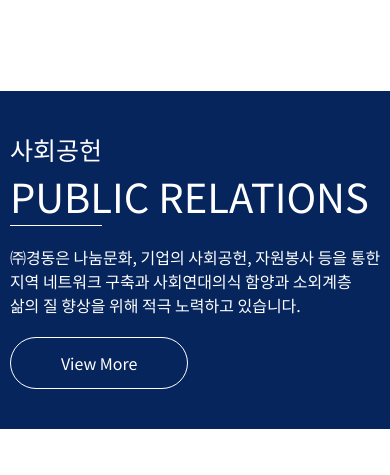
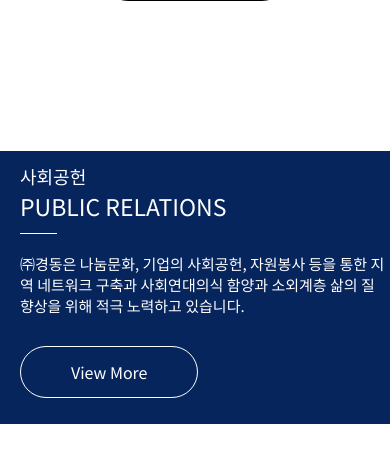
Before and after one commit to Milly55/my_blog, a PHP site: page /pf/kyung/index.php in a window 390 px wide; the page is wider, and only the part inside the window is pictured. Shown: the part 3764-4239 px from the top of that part. Run offline with PHP 8.4, Linux system fonts and the light colour scheme; some libraries are stand-ins or nearby versions.

Commit message:
모작사이트 수정

```diff
--- a/public/pf/kyung/index.css
+++ b/public/pf/kyung/index.css
@@ -800,6 +800,7 @@ html.popup-1-active, html.popup-1-active > body {
   justify-content:center;
 }
 .middle-bar-2 > .middle-box-2 > ul > li{
+  margin-top:30px;
   width:100%;
   align-items:center;
   flex-direction:column;
@@ -894,9 +895,9 @@ margin-top:50px;
 .bottom-bar{
   position: relative;
   margin-top:150px;
-  height: 100vh;
   flex-direction: column;
   justify-content: center;
+  height: 100vh;
 }
 .bottom-bar::after{
   content:"";
@@ -921,16 +922,30 @@ margin-top:50px;
 .bottom-bar > .bottom-line-box > .bottom-box > ul{
   flex-direction:column;
 }
+.bottom-bar > .bottom-line-box > .bottom-box > ul.top-txt > li:first-child{
+  font-size: 30px;
+}
+.bottom-bar > .bottom-line-box > .bottom-box > ul.bottom-txt> li:first-child{
+  margin-top:30px;
+}
+.bottom-bar > .bottom-line-box > .bottom-box > ul.bottom-txt> li:nth-child(2){
+  margin-top:20px;
+  display: none;
+  font-size: 15px;
+}
 .bottom-bar > .bottom-line-box > .bottom-box > ul.top-txt > li:last-child{
   position:relative;
+  font-size: 40px;
 }
 .bottom-bar > .bottom-line-box > .bottom-box > ul.top-txt > li:last-child::after{
   content:"";
   position:absolute;
   top:100%;
   width:25%;
-  height:1%;
+  height:3%;
   background-color:white;
+  z-index: 1;
+  margin-top:10px
 }
 
 .bottom-bar .more-box-1 > a > .more-link{
@@ -999,11 +1014,11 @@ margin-top:50px;
 }
 
 
-
 @media(max-width:780px){
   .bottom-bar::after {
     width:100%;
-      height:40%;
+      height:30%;
+      padding: 10px 0;
   }
 }
 
@@ -1011,27 +1026,55 @@ margin-top:50px;
   .bottom-bar > .bottom-line-box {
       flex-direction:column;
       align-items:center;
-      margin-top:20px;
+      margin-top:-90px;
+  }
+}
+@media(max-width:780px){
+  .bottom-bar > .bottom-line-box > .bottom-box > ul.top-txt > li:first-child{
+    font-size: 18px;
+  }
+}
+@media(max-width:780px){
+  .bottom-bar > .bottom-line-box > .bottom-box > ul.top-txt > li:last-child{
+    padding-bottom: 10px;
+    font-size: 23px;
   }
 }
 
 @media(max-width:780px){
+  .bottom-bar > .bottom-line-box > .bottom-box > ul.top-txt > li:last-child::after{
+    width: 10%;
+    margin: 0;
+  }
+}
+@media(max-width:780px){
   .bottom-bar > .bottom-line-box > .bottom-box{
-      margin:0;
+    margin-left: 20px;
+    margin-right: 0;
   }
 }
 @media(max-width:780px){
   .bottom-bar > .bottom-line-box > .bottom-box-1{
-      margin-top:100px;
+      margin-top:70px;
+  }
+}
+@media(max-width:780px){
+  .bottom-bar > .bottom-line-box > .bottom-box > ul.bottom-txt> li:first-child{
+      display: none;
+  }
+}
+
+@media(max-width:780px){
+.bottom-bar > .bottom-line-box > .bottom-box > ul.bottom-txt> li:nth-child(2) {
+  display: block;
   }
 }
 @media(max-width:780px){
   .bottom-bar > .bottom-line-box > .bottom-box-1 > ul.top-img > li,
 .bottom-bar > .bottom-line-box > .bottom-box-1 > ul.bottom-img  > li{
-      width:30vw;
+      width:45vw;
   }
 }
-
 
 
 
--- a/public/pf/kyung/index.php
+++ b/public/pf/kyung/index.php
@@ -311,16 +311,19 @@
     <div class="bottom-line-box flex  ">
         <div class="bottom-box flex  ">
             <ul class="top-txt fkex">
-                <li class="flex" style="font-size:25px;">사회공헌</li>
-                <li class="flex" style="font-size:40px;">PUBLIC RELATIONS</li>
+                <li class="flex">사회공헌</li>
+                <li class="flex">PUBLIC RELATIONS</li>
             </ul>
-            <ul class="bottom-txt flex" style="margin-top:20px;">
+            <ul class="bottom-txt flex" >
                 <li>㈜경동은 나눔문화, 기업의 사회공헌, 자원봉사 등을 통한
                     <br>
                     지역 네트워크 구축과 사회연대의식 함양과 소외계층
                     <br>
                     삶의 질 향상을 위해 적극 노력하고 있습니다.</li>
-                <li style="margin-top:20px;">
+                    <li>㈜경동은 나눔문화, 기업의 사회공헌, 자원봉사 등을 통한
+                    지역 네트워크 구축과 사회연대의식 함양과 소외계층
+                    삶의 질 향상을 위해 적극 노력하고 있습니다.</li>
+                <li style="margin-top:30px;">
                     <div class="more-box-1 con-1 flex">
                         <a href="#">
                             <div class="more-link">View More</div>
```
Also changed, not shown: public/portfolio.php (+4 -4 lines), public/pf/fastbox/index.css (added), public/pf/fastbox/index.js (added), public/pf/fastbox/index.php (added).
